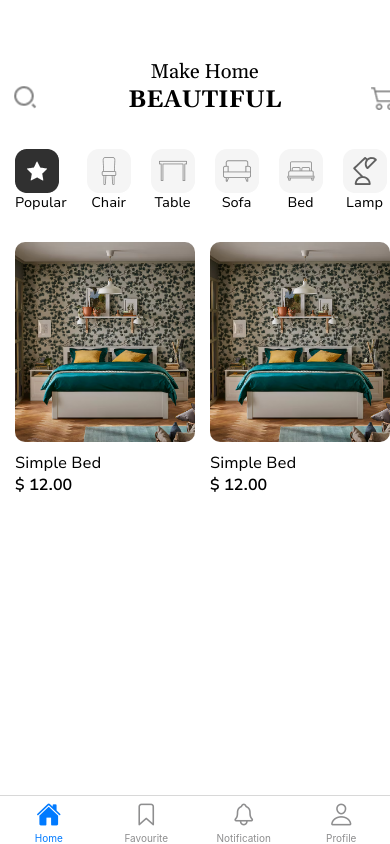
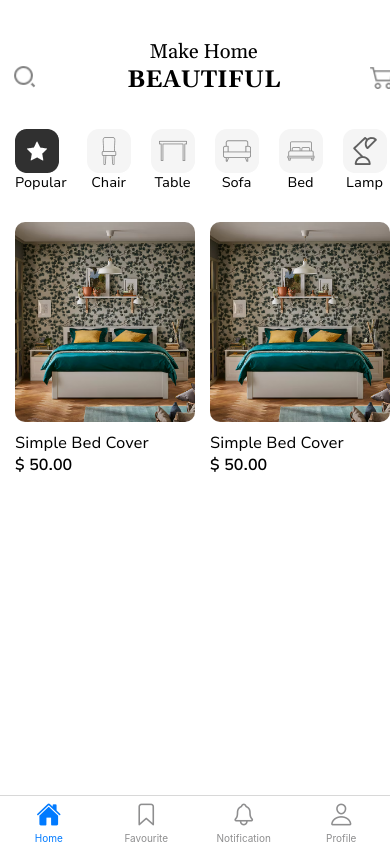
Before and after one commit to SidhardhJoe/FurniStore, a React Native app: screen /BottomNav in a window 390 px wide. Built offline with nearby package versions, Linux system fonts and the light colour scheme.

Commit message:
Favourite

```diff
--- a/Screen/CartPage.js
+++ b/Screen/CartPage.js
@@ -3,7 +3,7 @@ import React from 'react'
 
 const CartPage = () => {
   return (
-    <View>
+    <View >
       <Text>CartPage</Text>
     </View>
   )
--- /dev/null
+++ b/Screen/Component/FavItemComponent.js
@@ -0,0 +1,71 @@
+import { Image, StyleSheet, Text, View } from 'react-native'
+import React from 'react'
+
+const FavItemComponent = () => {
+    return (
+        <View style={styles.container}>
+            <View style={styles.headers}>
+                <View>
+                    <Image source={require("../../Listing/Bed/Bed1.png")} style={styles.cover} />
+                </View>
+                <View style={styles.textinside}>
+                    <Text style={styles.sbc}>Simple Bed Cover</Text>
+                    <Text style={styles.cost}>$ 50.00</Text>
+                </View>
+                <View style={styles.iconset}>
+                    <Image source={require("../../Icons/close.png")} style={styles.icon1} />
+                    <Image source={require("../../Icons/favs.png")} style={styles.icon2} />
+                </View>
+            </View>
+        </View>
+    )
+}
+
+export default FavItemComponent
+
+const styles = StyleSheet.create({
+    container: {
+        flex: 1,
+        backgroundColor: "white"
+    },
+    cover: {
+        height: 120,
+        width: 120,
+        marginTop: 20,
+        marginLeft: 20,
+        borderRadius: 10
+    },
+    headers: {
+        width: "100%",
+        height: 150,
+        flexDirection: "row",
+        borderBottomColor:"black",
+        borderBottomWidth:0.5,
+        backgroundColor:"black"
+    },
+    textinside: {
+        marginTop: 17,
+        marginLeft: 15
+    },
+    sbc: {
+        fontFamily: "NunitoSansSemiBold",
+        fontSize: 16
+    },
+    cost: {
+        fontFamily: "NunitoSansSemiBold",
+        fontSize: 18
+    },
+    iconset: {
+        marginTop: 20,
+        marginLeft: 50
+    },
+    icon1: {
+        height: 26,
+        width: 26
+    },
+    icon2:{
+        height: 30,
+        width: 30,
+        marginTop:70
+    }
+})
--- a/Screen/Component/ItemComponent.js
+++ b/Screen/Component/ItemComponent.js
@@ -12,8 +12,8 @@ const ItemComponent = () => {
           <View>
             <Image source={require('../../Listing/Bed/Bed1.png')} style={styles.outline} />
           </View>
-          <Text style={styles.text1}>Simple Bed</Text>
-          <Text style={styles.text2}>$ 12.00</Text>
+          <Text style={styles.text1}>Simple Bed Cover</Text>
+          <Text style={styles.text2}>$ 50.00</Text>
         </TouchableOpacity>
       </View>
     </View>
--- a/Screen/Favourite.js
+++ b/Screen/Favourite.js
@@ -1,14 +1,56 @@
-import { StyleSheet, Text, View } from 'react-native'
+import { StyleSheet, Text, View, StatusBar, Image } from 'react-native'
 import React from 'react'
+import { useNavigation } from '@react-navigation/native';
+import { TouchableOpacity } from 'react-native';
+import FavItemComponent from './Component/FavItemComponent';
 
 const Favourite = () => {
+  const { navigate } = useNavigation();
   return (
-    <View>
-      <Text>Favourite</Text>
+    <View style={styles.container}>
+      <StatusBar style="dark" />
+      <View style={styles.view1}>
+        <TouchableOpacity onPress={()=>navigate('SearchPage')}>
+          <Image source={require("../Icons/Search.png")} style={styles.searchicon} />
+        </TouchableOpacity>
+        <Text style={styles.headertext}>Favourites</Text>
+        <TouchableOpacity onPress={()=>navigate('CartPage')}>
+          <Image source={require("../Icons/Cart.png")} style={styles.carticon} />
+        </TouchableOpacity>
+      </View>
+        <FavItemComponent/>
+        <FavItemComponent/>
+        <FavItemComponent/>
+        <FavItemComponent/>
+
     </View>
   )
 }
 
 export default Favourite
 
-const styles = StyleSheet.create({})
+const styles = StyleSheet.create({
+  container: {
+    flex: 1,
+    backgroundColor: "white"
+  },
+  view1: {
+    flexDirection: "row",
+    justifyContent: "space-between",
+    marginTop: "15%"
+  },
+  headertext: {
+    fontFamily: "MerriweatherBold",
+    fontSize: 20
+  },
+  searchicon: {
+    height: 25,
+    width: 25,
+    marginLeft: 10
+  },
+  carticon: {
+    height: 25,
+    width: 25,
+    marginRight: 10
+  }
+})
--- a/Screen/Home.js
+++ b/Screen/Home.js
@@ -73,15 +73,15 @@ const styles = StyleSheet.create({
     backgroundColor: "#FFFFFF"
   },
   mainbar: {
-    marginTop: "15%",
+    marginTop: "10%",
     height: 70,
     width: "100%",
     flexDirection: "row",
     gap: 90,
   },
   search: {
-    height: 26,
-    width: 26,
+    height: 25,
+    width: 25,
     marginLeft: 12,
     marginTop: 25
   },
@@ -96,8 +96,8 @@ const styles = StyleSheet.create({
     textAlign: "center"
   },
   cart: {
-    height: 26,
-    width: 26,
+    height: 25,
+    width: 25,
     marginTop: 25
   },
   view2: {
--- a/Screen/ProductPage.js
+++ b/Screen/ProductPage.js
@@ -16,7 +16,7 @@ const ProductPage = () => {
           <Image source={require("../Listing/Bed/Bed1.png")} style={styles.coverimage} />
         </View>
         <Text style={styles.title1}>Simple Bed Cover</Text>
-        <Text style={styles.title2}>$ 50</Text>
+        <Text style={styles.title2}>$ 50.00</Text>
         <View style={styles.reviewbox}>
           <Image source={require(".././Icons/star.png")} style={styles.star} />
           <Text style={styles.text3}>4.2</Text>
@@ -32,11 +32,11 @@ const ProductPage = () => {
         </View>
       </View>
       <View style={styles.lastbar}>
-        <TouchableOpacity onPress={()=>navigate('Favourite')}>
+        <TouchableOpacity onPress={() => navigate('Favourite')}>
           <Image source={require("../Icons/Fav.png")} style={styles.favsicon} />
         </TouchableOpacity>
         <View style={styles.addtocart}>
-          <TouchableOpacity onPress={()=>navigate('CartPage')}>
+          <TouchableOpacity onPress={() => navigate('CartPage')}>
             <Text style={styles.atct}>Add To Cart</Text>
           </TouchableOpacity>
         </View>
```
Also changed, not shown: Icons/close.png (added), Icons/favs.png (added).
